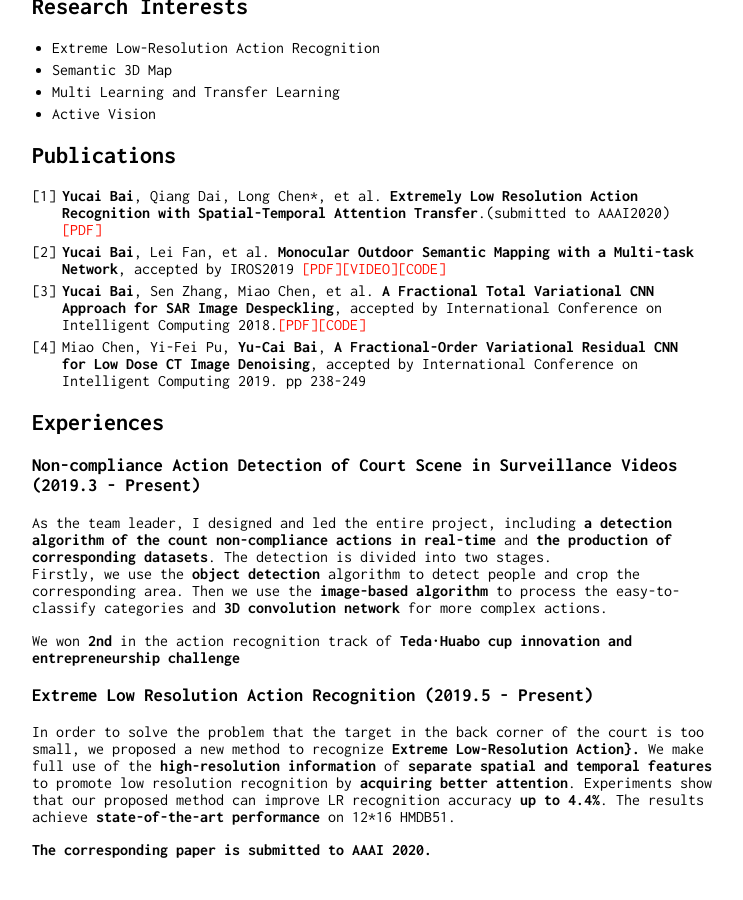
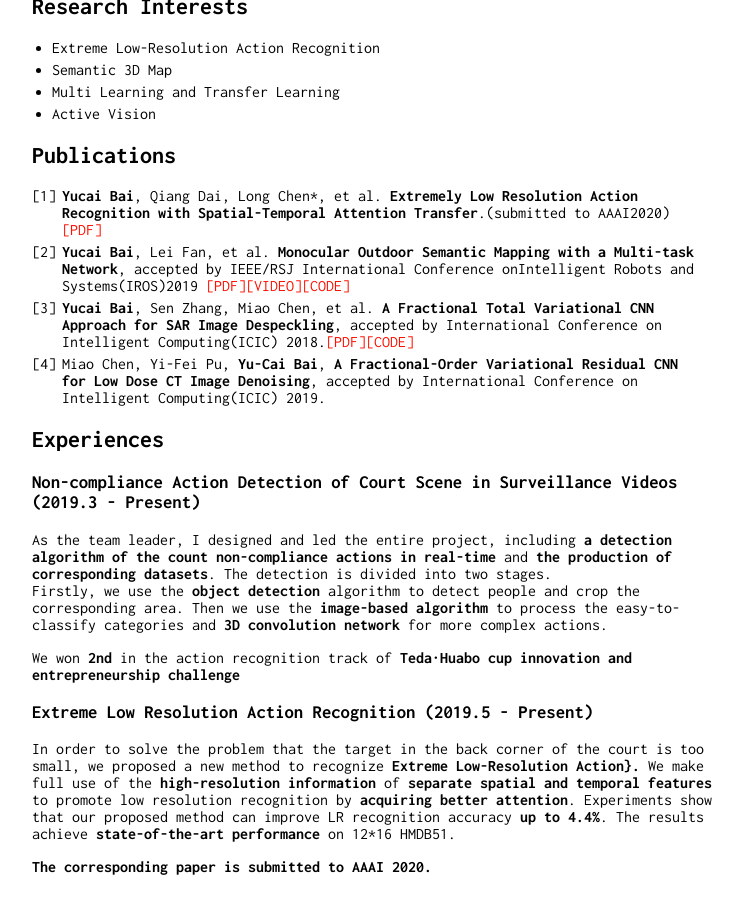
Before and after one commit to RaymondByc/raymondbyc-github.io, a Jekyll site: the page built from index.md, in a window 1280 px wide and 900 px high, scrolled down 605 px. Shown: the whole window, without its empty margins (258-1001 px from the left). Built offline with Jekyll 4.4.1, drawn with Linux system fonts in a browser that asks for light colours; our own code applies the rules of GitHub Pages for plain Markdown files.

Commit message:
index update.

```diff
--- a/index.md
+++ b/index.md
@@ -32,9 +32,9 @@ GPA: 3.28 / 4.0
 
 ## Publications
 1. __Yucai Bai__, Qiang Dai, Long Chen*, et al. __Extremely Low Resolution Action Recognition with Spatial-Temporal Attention Transfer__.(submitted to AAAI2020)[\[PDF\]](https://arxiv.org/pdf/1909.03580.pdf)
-2. __Yucai Bai__, Lei Fan, et al. __Monocular Outdoor Semantic Mapping with a Multi-task Network__, accepted by IROS2019 [\[PDF\]](https://arxiv.org/abs/1901.05807)[\[VIDEO\]](https://www.youtube.com/watch?v=PuVFtVPx3MQ)[\[CODE\]](https://github.com/RaymondByc/segm_depth_network)
-3. __Yucai Bai__, Sen Zhang, Miao Chen, et al. __A Fractional Total Variational CNN Approach for SAR Image Despeckling__, accepted by International Conference on Intelligent Computing 2018.[\[PDF\]](https://link.springer.com/chapter/10.1007/978-3-319-95957-3_46)[\[CODE\]](https://github.com/RaymondByc/FID-CNN)
-4. Miao Chen, Yi-Fei Pu, __Yu-Cai Bai__, __A Fractional-Order Variational Residual CNN for Low Dose CT Image Denoising__, accepted by International Conference on Intelligent Computing 2019. pp 238-249
+2. __Yucai Bai__, Lei Fan, et al. __Monocular Outdoor Semantic Mapping with a Multi-task Network__, accepted by IEEE/RSJ International Conference onIntelligent Robots and Systems(IROS)2019 [\[PDF\]](https://arxiv.org/abs/1901.05807)[\[VIDEO\]](https://www.youtube.com/watch?v=PuVFtVPx3MQ)[\[CODE\]](https://github.com/RaymondByc/segm_depth_network)
+3. __Yucai Bai__, Sen Zhang, Miao Chen, et al. __A Fractional Total Variational CNN Approach for SAR Image Despeckling__, accepted by International Conference on Intelligent Computing(ICIC) 2018.[\[PDF\]](https://link.springer.com/chapter/10.1007/978-3-319-95957-3_46)[\[CODE\]](https://github.com/RaymondByc/FID-CNN)
+4. Miao Chen, Yi-Fei Pu, __Yu-Cai Bai__, __A Fractional-Order Variational Residual CNN for Low Dose CT Image Denoising__, accepted by International Conference on Intelligent Computing(ICIC) 2019.
 
 ## Experiences
 
```
